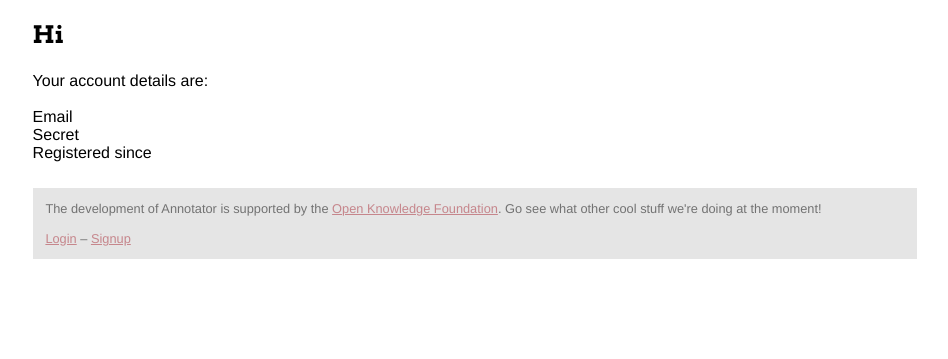
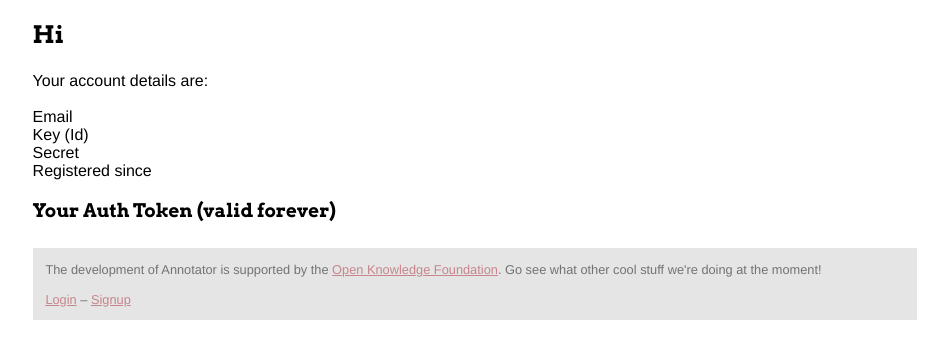
Before and after one commit to openannotation/annotator-store, a Flask app: template annotator/templates/account/view.html in a window 1280 px wide. Shown: the part 153-512 px from the top of the page, without its empty margins (165-1113 px from the left). Run offline with Flask 2, Linux system fonts and the light colour scheme; the template is opened without the code that fills it, so the values that code supplies are empty; parts of the project's set-up code (start-up, migrations or seed data) failed here and were passed over; some libraries are stand-ins or nearby versions.

Commit message:
[account,wui][s]: generate and display auth token on user account page.
--HG--
branch : feature-accounts

```diff
--- a/annotator/account.py
+++ b/annotator/account.py
@@ -1,4 +1,5 @@
 from datetime import datetime
+import hashlib
 
 from flask import Module, redirect, request, url_for, render_template, session
 from flask import flash, g, abort
@@ -54,8 +55,10 @@ def logout():
 def view(id):
     if g.account_id != id:
         return abort(401)
+    acc = Account.get(g.account_id)
+    token = hashlib.sha256(acc.secret + acc.username).hexdigest()
     account = Account.get(id)
-    return render_template('account/view.html', account=account)
+    return render_template('account/view.html', account=account, token=token)
 
 
 class SignupForm(Form):
--- a/annotator/templates/account/view.html
+++ b/annotator/templates/account/view.html
@@ -9,10 +9,16 @@
 <dl>
   <dt>Email</dt>
   <dd>{{account.email}}</dd>
+  <dt>Key (Id)</dt>
+  <dd>{{account.id}}</dd>
   <dt>Secret</dt>
   <dd>{{account.secret}}</dd>
   <dt>Registered since</dt>
   <dd>{{account.created}}</dd>
 </dl>
 
+<h3>Your Auth Token (valid forever)</h3>
+<code>
+  {{token}}
+</code>
 {% endblock %}
```
